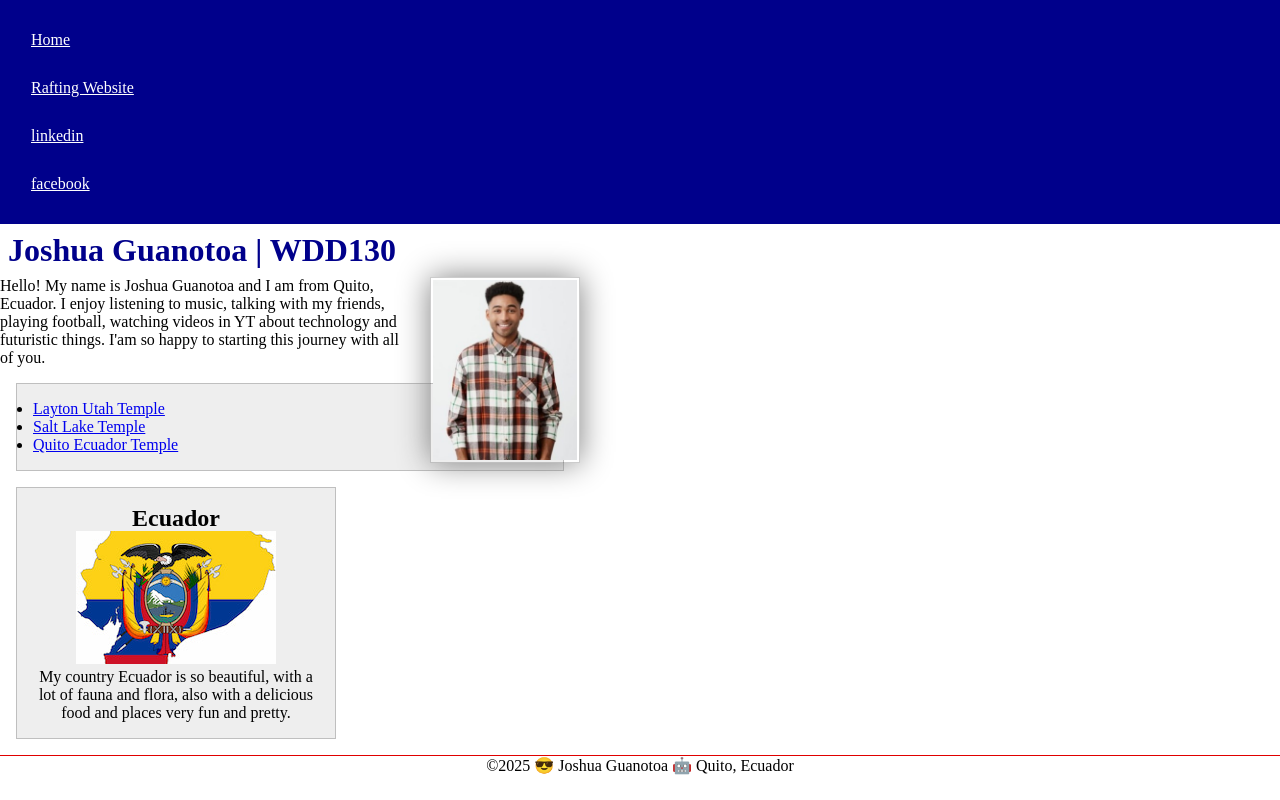
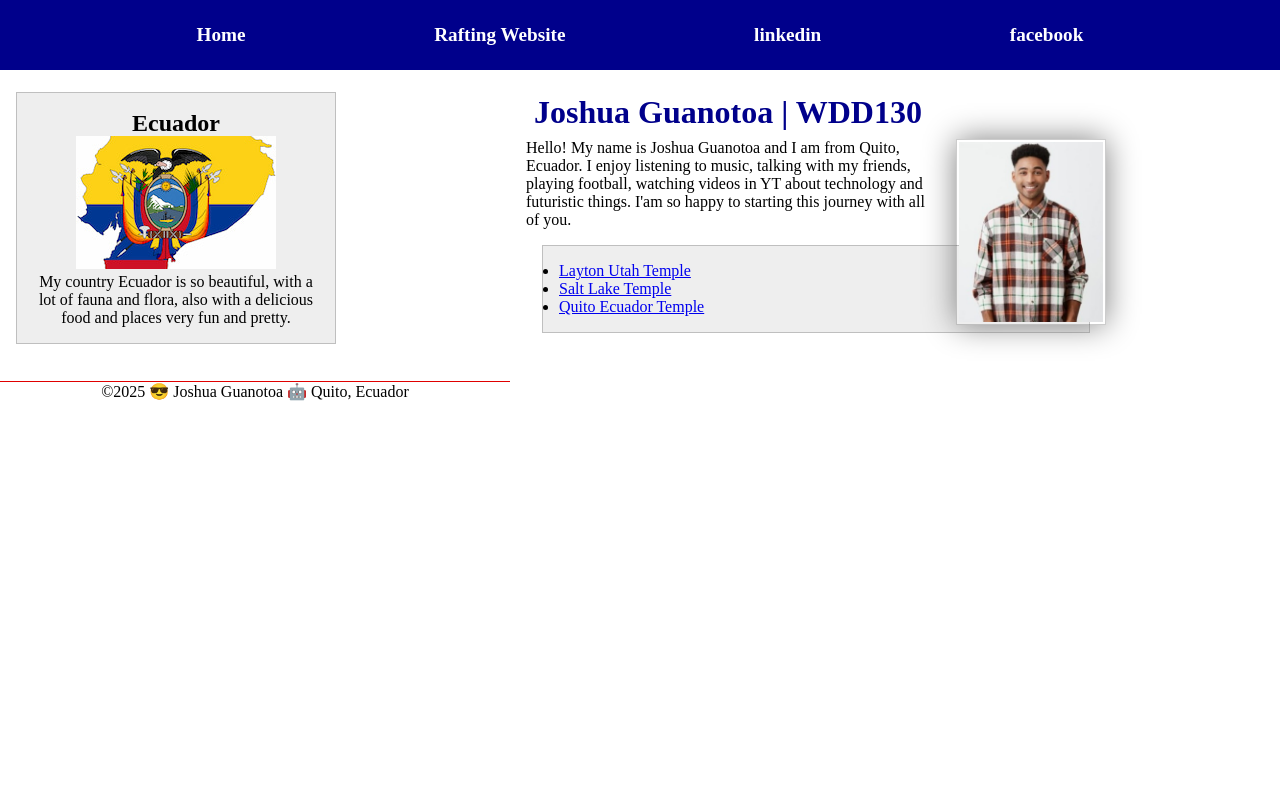
Before and after one commit to Josh-18byu/wdd130, a plain HTML site: page index.html in a window 1280 px wide. Drawn offline with Linux system fonts and the light colour scheme.

Commit message:
Home Page Layout Enhancements

```diff
--- a/index.html
+++ b/index.html
@@ -20,6 +20,7 @@
             <a href="https://www.facebook.com">facebook</a>
         </nav>
     </header>
+<div class="grid">
     <main>
         <h1>Joshua Guanotoa | WDD130</h1>
         <img src="images/profile.jpg" alt="Hello, my name is Joshua Guanotoa" width="200">
@@ -41,6 +42,7 @@
     <footer>
         <p>©2025 😎 Joshua Guanotoa 🤖 Quito, Ecuador</p>
     </footer>
+</div>
 </body>
 
 </html>
--- a/styles/styles.css
+++ b/styles/styles.css
@@ -16,12 +16,18 @@
 nav {
     background-color: darkblue;
     padding: var(--padding);
+    display: flex;
+    justify-content: space-evenly;
+    align-items: center;
 }
 
 nav a {
-    color: White;
+    color: white;
     display: block;
-    padding: 15px;
+    padding: 0.5rem;
+    text-decoration: none;
+    font-size: 1.2rem;
+    font-weight: 700;
 }
 
 h1 {
@@ -43,9 +49,33 @@
     padding: 0;
 }
 
+header footer {
+    max-width: 840px;
+    margin: 0 auto;
+}
+
+.grid {
+    display: grid;
+    align-items: center;
+}
+
+main {
+    grid-column: 2/3;
+    margin: 1rem;
+}
+
+aside {
+    width: 20rem;
+    position: relative;
+    grid-column: 1/2;
+    grid-row: 1/2;
+}
+
 main {
     max-width: 580px;
 }
+
+
 
 aside {
     width: 20em;
```
